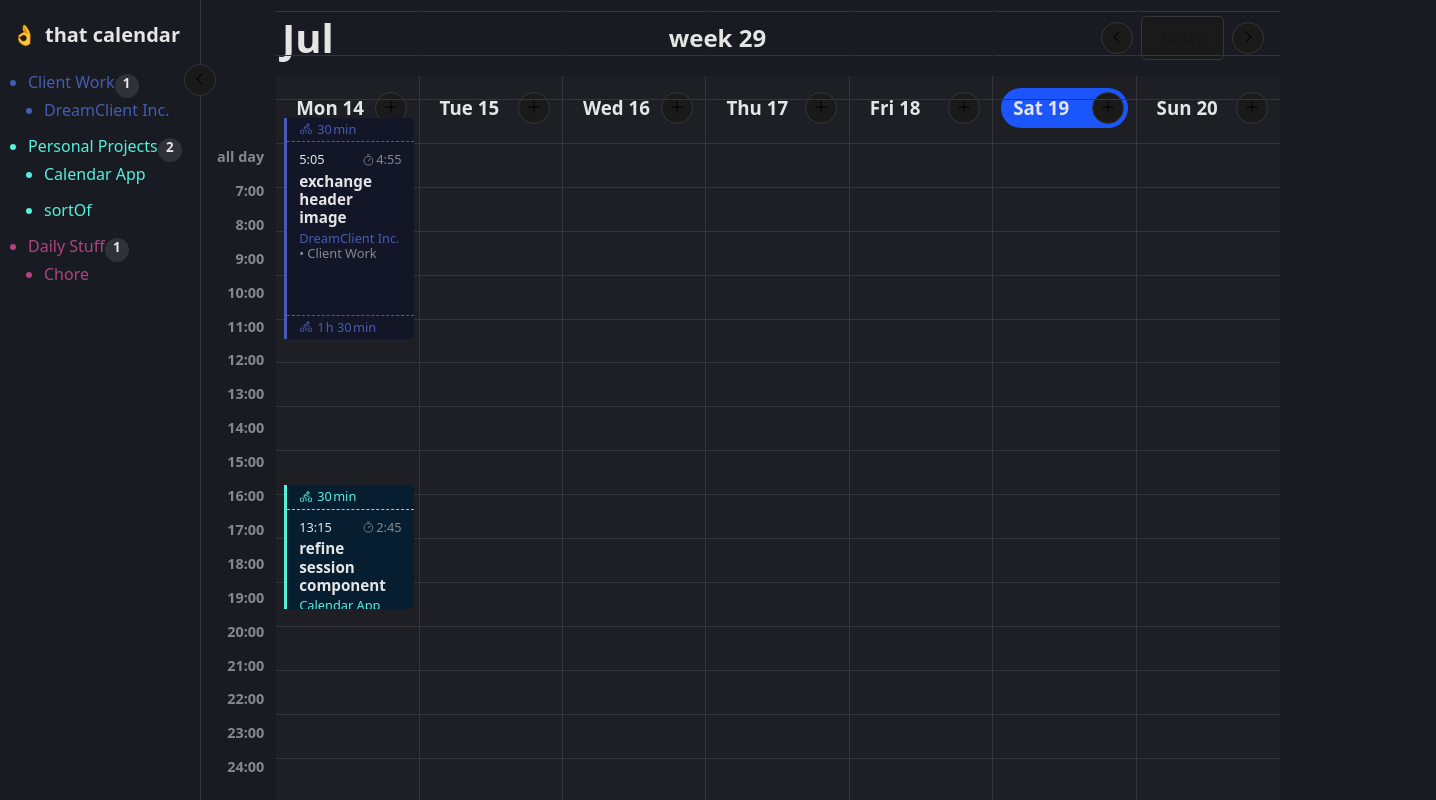
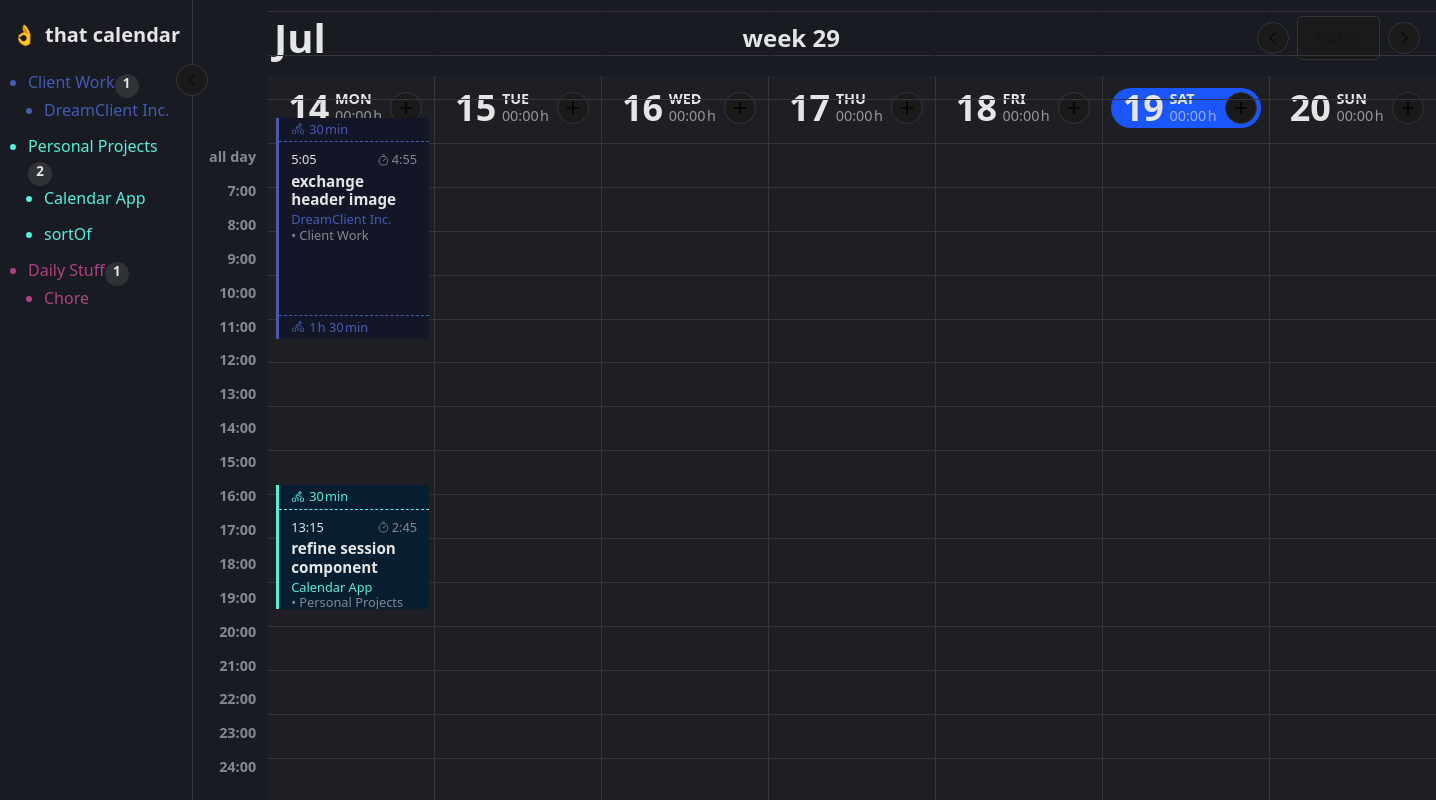
Before and after one commit to fraulueneburg/thatcalendar-fe, a React (Vite) app: page / in a window 1280 px wide. Shown: the top 800 px of the page, 1436 px wide, since content can reach past the window. Built offline with nearby package versions, Linux system fonts and the light colour scheme.

Commit message:
feat (Day): properly styled day header

```diff
--- a/src/components/Day.tsx
+++ b/src/components/Day.tsx
@@ -39,9 +39,11 @@ export default function Day({ data }: DayProps) {
 		<article className={classes}>
 			<header>
 				<h3 aria-label={writtenDate}>
-					<span className="day-name">{dayName}</span> <span className="day-num">{dayNum}</span>
+					<span className="day-name">{dayName}</span>
+					<span className="day-num">{dayNum}</span>
+					<span className="day-total-time">00:00 h</span>
 				</h3>
-				<Popover trigger={<IconAdd />} triggerLabel={`add session`}>
+				<Popover trigger={<IconAdd weight="bold" />} triggerLabel={`add session`}>
 					<SessionForm />
 				</Popover>
 			</header>
--- a/src/styles/App.scss
+++ b/src/styles/App.scss
@@ -164,6 +164,36 @@ main {
 		justify-content: space-between;
 		margin: var(--padding-cell-y) var(--padding-cell-x);
 		padding: 0.25rem 0.25rem 0.25rem 0.75rem;
+
+		h3 {
+			display: grid;
+			grid-template-columns: auto auto;
+			grid-template-rows: auto auto;
+			column-gap: 0.35rem;
+			align-content: center;
+
+			.day-num {
+				grid-row: 1 / 3;
+				margin: auto 0;
+				grid-column: 1 / 2;
+				font-size: 2.25rem;
+				line-height: 0.5;
+			}
+
+			.day-name {
+				grid-column: 2 / 3;
+				font-size: 0.9rem;
+				text-transform: uppercase;
+				line-height: 1;
+			}
+
+			.day-total-time {
+				font-size: 0.9rem;
+				font-weight: normal;
+				grid-column: 2 / 3;
+				opacity: 0.6;
+			}
+		}
 	}
 
 	&.today header {
@@ -293,7 +323,7 @@ button {
 .btn-round {
 	aspect-ratio: 1 / 1;
 	border-radius: 50%;
-	padding: 0.25rem 0.25rem 0.1rem 0.25rem;
+	padding: 0.25rem 0.25rem 0;
 	height: 2rem;
 }
 
```
